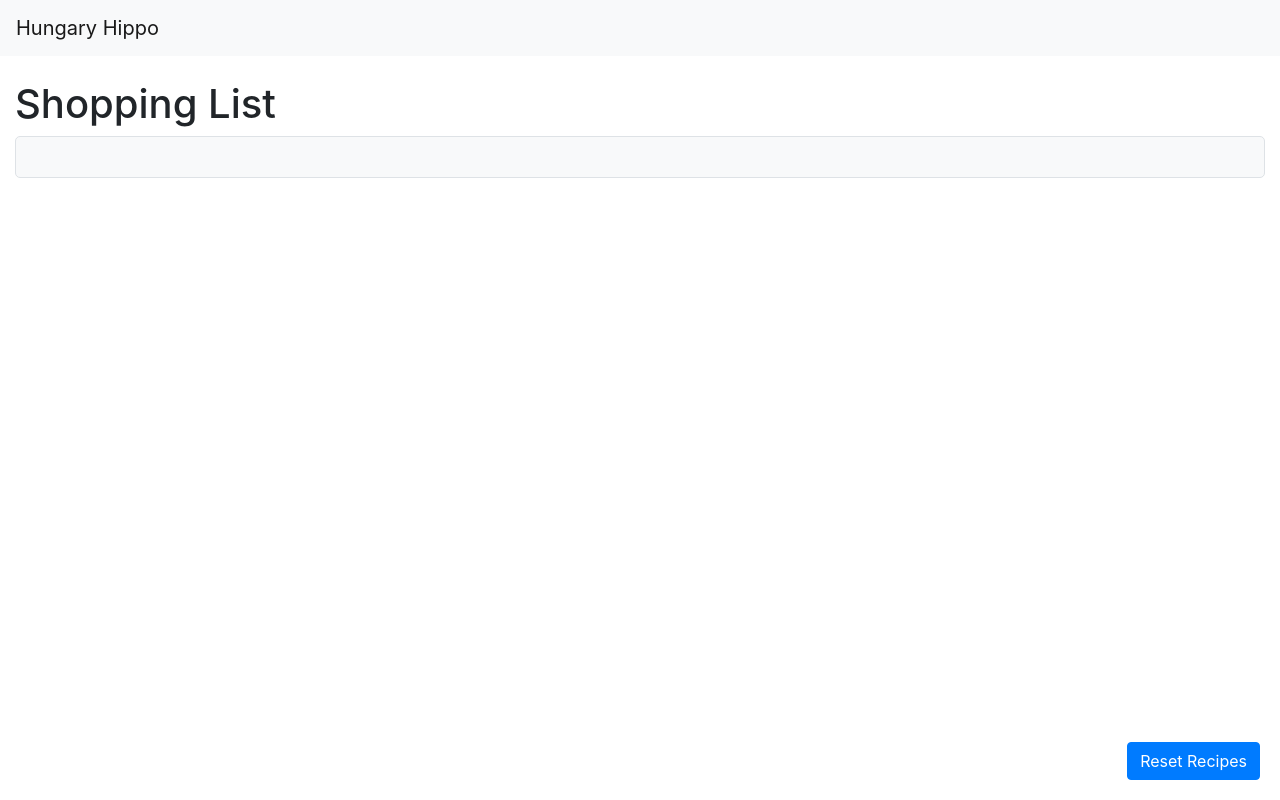
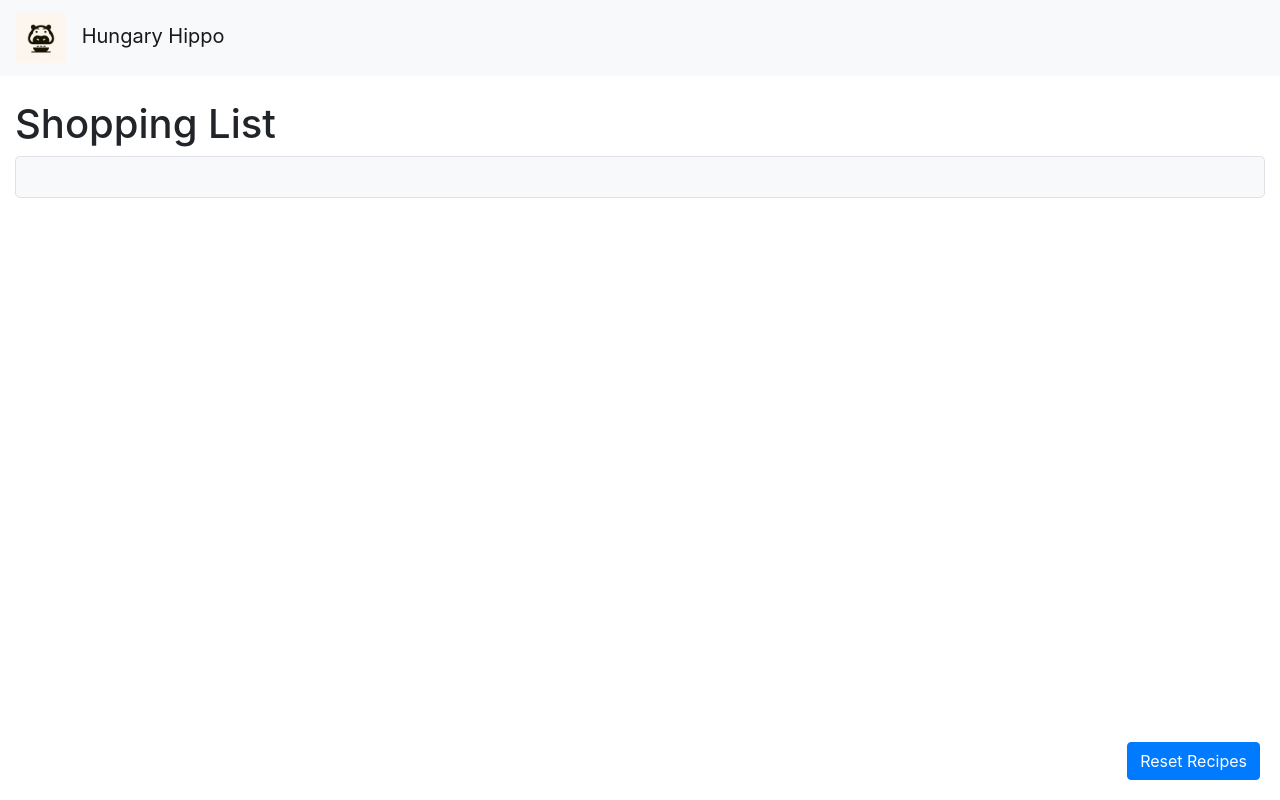
Before and after one commit to Rasp01/HungryHippo, a website: page public/index.html in a window 1280 px wide. Drawn offline with nearby package versions, Linux system fonts and the light colour scheme; no server answers.

Commit message:
Add Hungry Hippo Logo

```diff
--- a/public/index.html
+++ b/public/index.html
@@ -30,7 +30,10 @@
 </head>
 <body>
   <nav class="navbar navbar-expand-lg navbar-light bg-light">
-    <a class="navbar-brand" href="#">Hungary Hippo</a>
+    <a class="navbar-brand" href="#">
+      <img src="HHLogo.png" alt="HH Logo" style="height: 50px; width: auto; margin-right: 10px;">
+      Hungary Hippo
+    </a>
     <div class="collapse navbar-collapse" id="navbarNav">
       <ul class="navbar-nav" id="recipe-links">
         <!-- Recipe links will be added here -->
```
Also changed, not shown: public/HHLogo.png (added).
